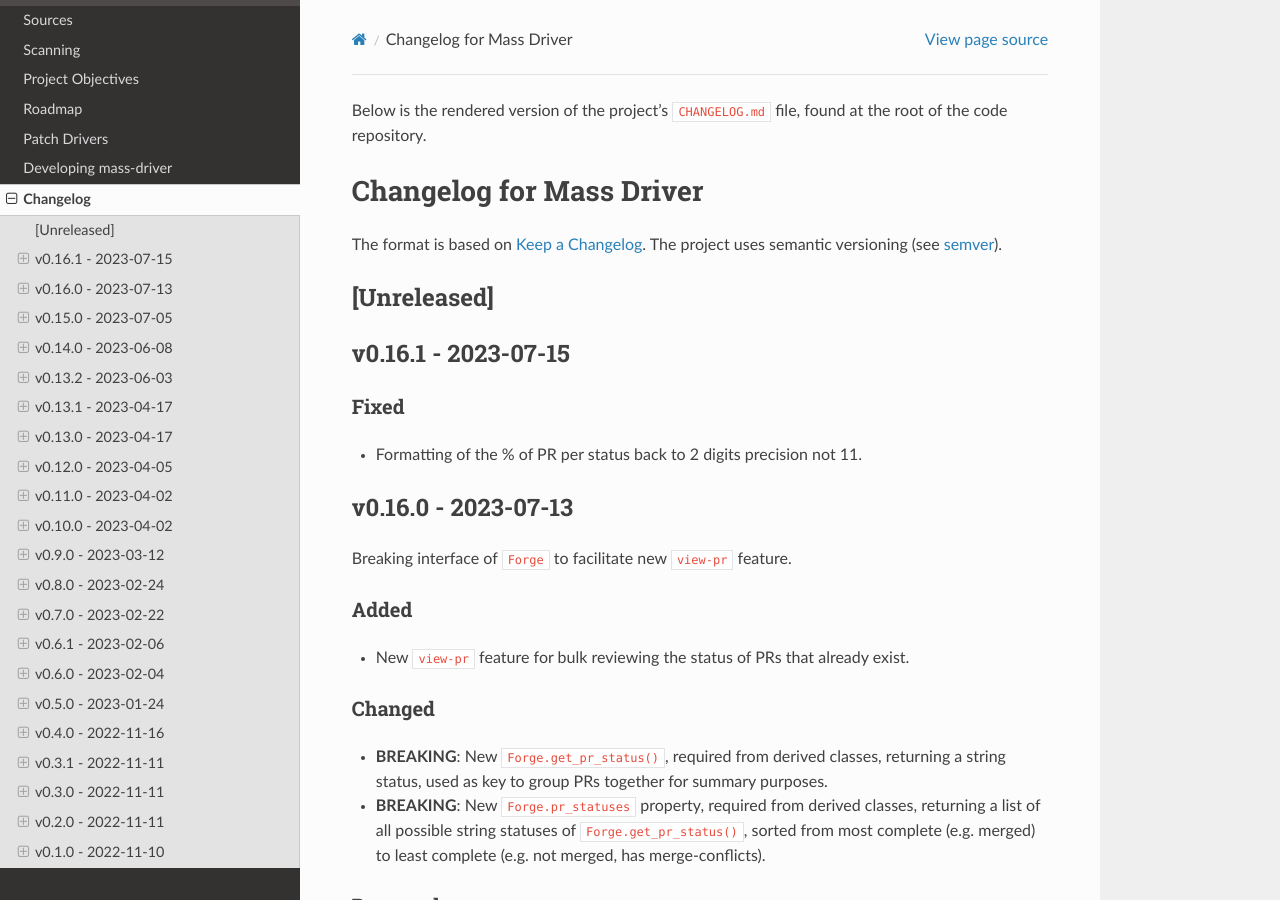
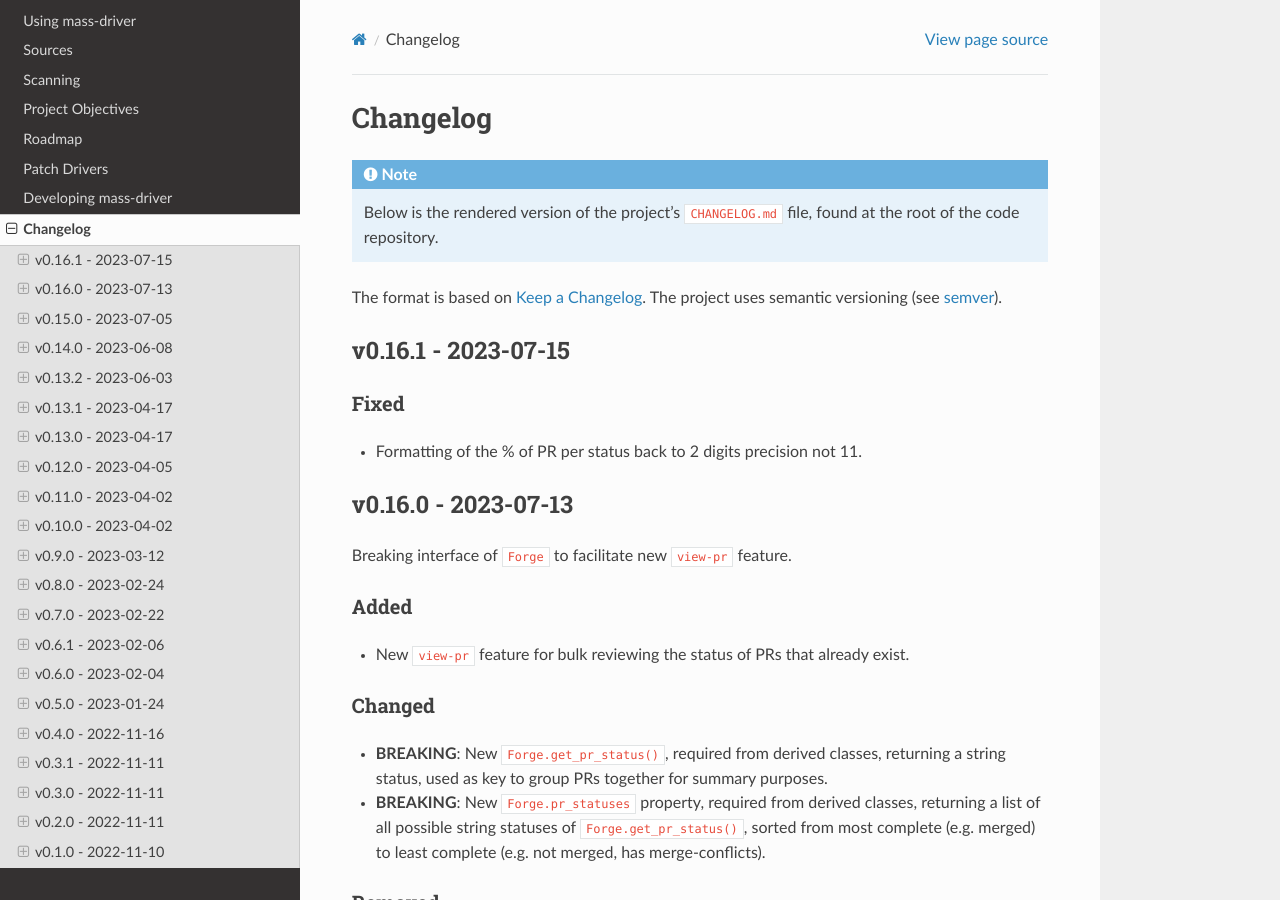
Before and after one commit to OverkillGuy/mass-driver, a Sphinx documentation site: the page built from docs/source/changelog.md, in a window 1280 px wide and 900 px high. Built offline with Sphinx 7.4.7 and the Read the Docs theme 2.0.0, drawn with Linux system fonts in a browser that asks for light colours; pages that are not in the unit, such as notebooks, are missing from menus; some of the changed lines change nothing that is shown.

Commit message:
Fix "Unreleased" section of changelog in docs

````diff
--- a/docs/source/changelog.md
+++ b/docs/source/changelog.md
@@ -1,9 +1,17 @@
----
-myst:
-  heading_anchors: 1
----
+# Changelog
+
+```{note}
 Below is the rendered version of the project's `CHANGELOG.md` file, found at the
 root of the code repository.
+```
 
 ```{include} ../../CHANGELOG.md
+---
+start-after: "# Changelog for Mass Driver"
+end-before: "## [Unreleased]"
 ```
+
+```{include} ../../CHANGELOG.md
+---
+start-after: "## [Unreleased]"
+```
````
